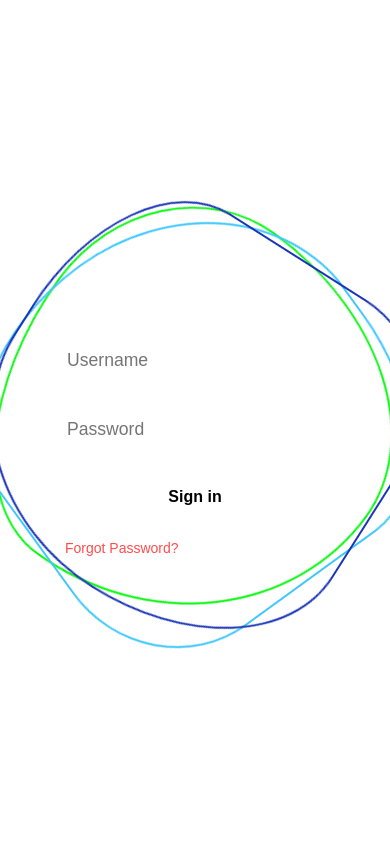
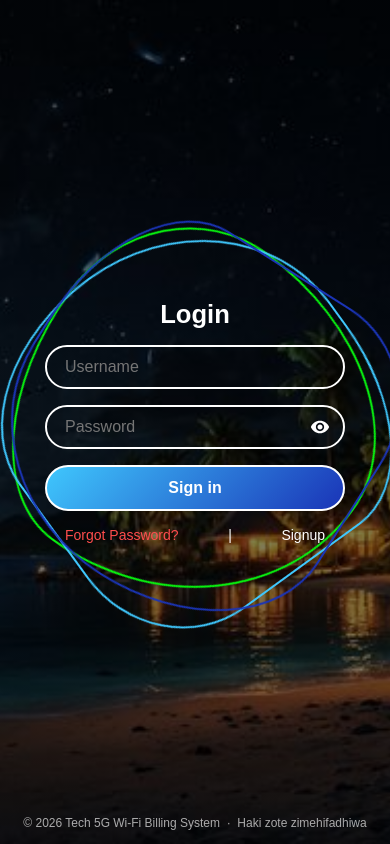
Before and after one commit to binwaqas833-coder/my_work, a PHP site: page /my_work/index.php in a window 390 px wide; the page is wider, and only the part inside the window is pictured. Run offline with PHP 8.4, Linux system fonts and the light colour scheme.

Commit message:
Rekebisha responsiveness ya index.php + rangi ya button
- body: ondoa overflow:hidden (ilikuwa inakata fomu ndefu ya Signup),
  ruhusu ku-scroll, ongeza padding; rekebisha gradient ya giza iliyokuwa
  malformed (rgba moja tu) ili overlay ifanye kazi.
- .ring / .login: tumia min()+vmin badala ya px zisizobadilika ili
  zilingane na kila ukubwa wa skrini (simu, tablet, desktop).
- button (Sign in / Register / Update): weka background ya rangi ya brand
  (gradient ya cyan->blue) na text nyeupe badala ya nyeupe tupu, + hover.
- Media queries: rekebisha font kwa simu ndogo na anza kutoka juu kwenye
  skrini fupi/landscape ili fomu isikatwe.

Co-Authored-By: Claude Opus 4.8 <noreply@anthropic.com>

```diff
--- a/index.php
+++ b/index.php
@@ -17,9 +17,9 @@ if (isset($_SESSION['user_id'])) {
     <link rel="apple-touch-icon" sizes="192x192" href="favicon-192.png">
     <style>
         * { margin: 0; padding: 0; box-sizing: border-box; font-family: 'DM Sans', sans-serif; }
-        body { display: flex; justify-content: center; align-items: center; min-height: 100vh; background-image: linear-gradient(rgba(0,0,0,0.5)),url(beach5.jpg); background-repeat: no-repeat; background-position: center; background-size: cover; width: 100%; overflow: hidden; }
+        body { display: flex; justify-content: center; align-items: center; min-height: 100vh; background-image: linear-gradient(rgba(0,0,0,0.5), rgba(0,0,0,0.5)), url(beach5.jpg); background-repeat: no-repeat; background-position: center; background-size: cover; background-attachment: fixed; width: 100%; overflow-x: hidden; padding: 40px 16px; }
 
-        .ring { position: relative; width: 500px; height: 500px; display: flex; justify-content: center; align-items: center; }
+        .ring { position: relative; width: min(500px, 92vmin); height: min(500px, 92vmin); display: flex; justify-content: center; align-items: center; flex-shrink: 0; }
         .ring i { position: absolute; inset: 0;border: 2px solid var(--clr); transition: 0.5s;will-change: transform; }
         .ring i:nth-child(1){ border-radius: 38% 62% 63% 37% / 41% 44% 56% 59%; animation: animate 6s linear infinite; }
         .ring i:nth-child(2){ border-radius: 41% 44% 56% 59%/38% 62% 63% 37%; animation: animate 4s linear infinite; }
@@ -28,11 +28,13 @@ if (isset($_SESSION['user_id'])) {
         @keyframes animate { 0%{ transform: rotate(0deg); } 100%{ transform: rotate(360deg); } }
         @keyframes animate2{ 0%{ transform: rotate(360deg); } 100%{ transform: rotate(0deg); } }
 
-        .login { position: relative; width: 350px; width: 300px; display: flex; justify-content: center; align-items: center; flex-direction: column; gap: 20px; }
+        .login { position: relative; width: min(300px, 80vw); display: flex; justify-content: center; align-items: center; flex-direction: column; gap: 20px; }
         .login h2 { font-size: 2em; color: #fff; }
         .inputBx { position: relative; width: 100%; }
         .inputBx input { width: 100%; padding: 12px 40px 12px 20px; background: transparent; border: 2px solid #fff; border-radius: 40px; font-size: 1.1em; color: #fff; outline: none; }
-        button { width: 100%; cursor: pointer; padding: 12px; border-radius: 40px; border: 2px solid #fff; background: #fff; font-weight: bold; font-size: 1em; }
+        button { width: 100%; cursor: pointer; padding: 12px; border-radius: 40px; border: 2px solid #fff; background: linear-gradient(135deg, #3fc7fd, #1a34b7); color: #fff; font-weight: bold; font-size: 1em; transition: filter .25s, transform .25s; }
+        button:hover { filter: brightness(1.12); transform: translateY(-2px); }
+        button:active { transform: translateY(0); }
         .links { width: 100%; display: flex; justify-content: space-between; padding: 0 20px; color: #fff; font-size: 14px; }
         .links span { cursor: pointer; }
         .hidden { display: none; }
@@ -86,15 +88,18 @@ input::-webkit-credentials-auto-fill-button {
     from { opacity: 0; transform: translateY(-10px); }
     to { opacity: 1; transform: translateY(0); }
 }
-        /* Media Queries kwa ajili ya Simu na Tablet */
+        /* Media Queries kwa ajili ya Simu na Tablet.
+           Ukubwa wa .ring / .login tayari ni fluid (min()+vmin), hivyo hapa
+           tunarekebisha maandishi tu na skrini fupi. */
         @media (max-width: 480px) {
-            .ring { width: 400px; height: 400px; }
-            .login { width: 300px; }
-            .login h2 { font-size: 1.5em; }
+            .login h2 { font-size: 1.6em; }
+            .login { gap: 16px; }
+            .inputBx input { font-size: 1em; padding: 11px 40px 11px 18px; }
         }
-        @media (min-width: 481px) and (max-width: 768px) {
-            .ring { width: 400px; height: 400px; }
-            .login { width: 300px; }
+        /* Skrini fupi (mfano simu iliyolala/landscape au dirisha dogo):
+           anza kutoka juu ili fomu ndefu ya Signup iweze ku-scroll bila kukatwa. */
+        @media (max-height: 640px) {
+            body { align-items: flex-start; }
         }
          </style>
 </head>
```
